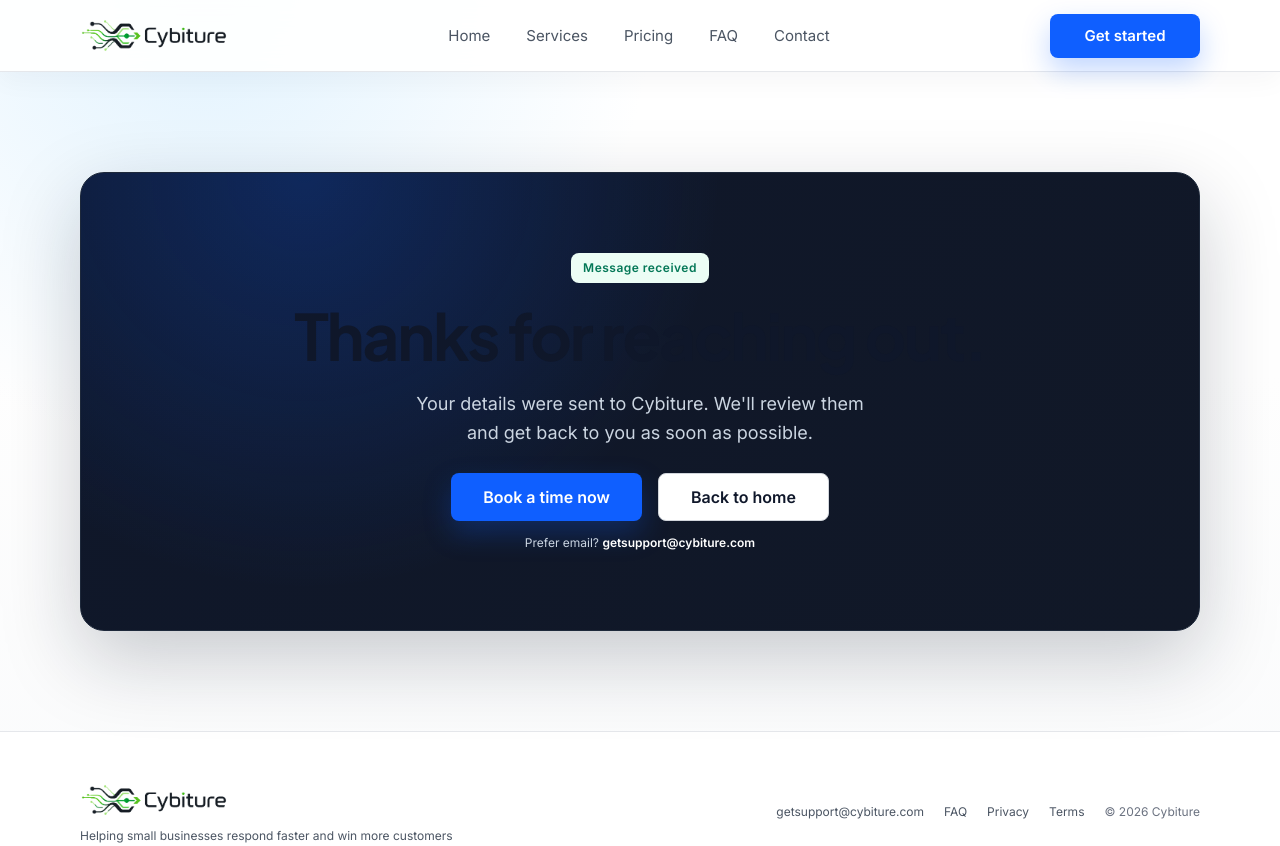
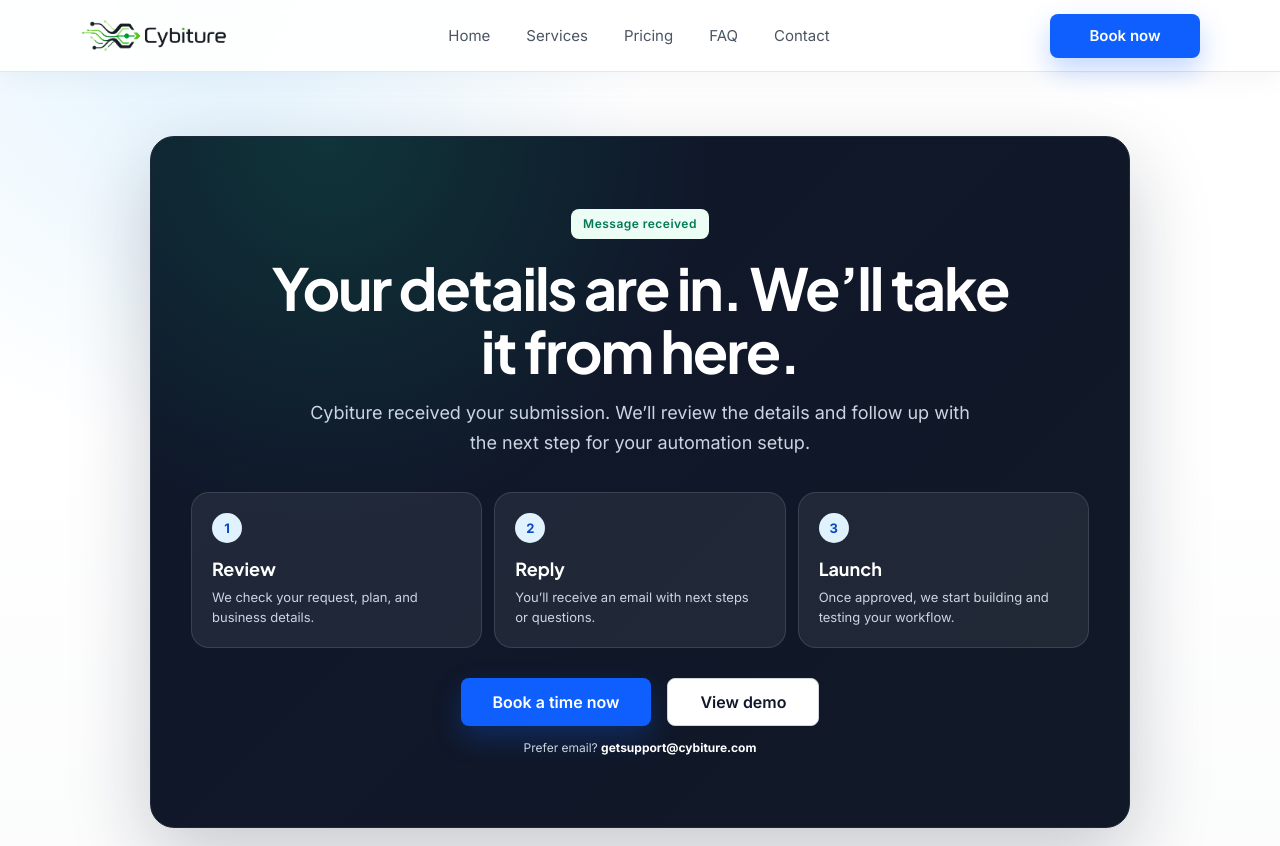
Before and after one commit to Nickbutani/cybiture, a plain HTML site: page thank-you.html in a window 1280 px wide. Shown: the top 846 px of the page. Drawn offline with Linux system fonts and the light colour scheme.

Commit message:
Improve thank you page

```diff
--- a/styles.css
+++ b/styles.css
@@ -1217,6 +1217,92 @@ h1 {
   padding: 64px 0 16px;
 }
 
+.thank-you-card {
+  max-width: 980px;
+  margin: 0 auto 48px;
+  padding: 72px 40px;
+  background:
+    radial-gradient(circle at 18% 0%, rgba(16, 185, 129, 0.18), transparent 24rem),
+    linear-gradient(135deg, #0f172a 0%, #111827 100%);
+  border: 1px solid #1e293b;
+  border-radius: 24px;
+  box-shadow: 0 28px 80px rgba(15, 23, 42, 0.22);
+  color: #fff;
+  text-align: center;
+}
+
+.thank-you-card h1 {
+  max-width: 760px;
+  margin: 18px auto 16px;
+  color: #fff;
+  font-family: "Plus Jakarta Sans", Inter, ui-sans-serif, system-ui, sans-serif;
+  font-size: clamp(34px, 5vw, 58px);
+  font-weight: 700;
+  line-height: 1.08;
+  letter-spacing: -0.035em;
+}
+
+.thank-you-card > p {
+  max-width: 660px;
+  margin: 0 auto;
+  color: var(--dark-muted);
+  font-size: 18px;
+  line-height: 1.65;
+}
+
+.thank-you-steps {
+  display: grid;
+  gap: 12px;
+  margin: 34px auto 30px;
+  grid-template-columns: repeat(3, 1fr);
+}
+
+.thank-you-steps article {
+  padding: 20px;
+  background: rgba(255, 255, 255, 0.07);
+  border: 1px solid rgba(255, 255, 255, 0.12);
+  border-radius: 18px;
+  text-align: left;
+}
+
+.thank-you-steps span {
+  display: grid;
+  width: 30px;
+  height: 30px;
+  place-items: center;
+  background: var(--blue-light);
+  border-radius: 50%;
+  color: var(--blue-dark);
+  font-size: 13px;
+  font-weight: 700;
+}
+
+.thank-you-steps h2 {
+  margin: 14px 0 7px;
+  color: #fff;
+  font-family: "Plus Jakarta Sans", Inter, ui-sans-serif, system-ui, sans-serif;
+  font-size: 18px;
+}
+
+.thank-you-steps p {
+  margin: 0;
+  color: var(--dark-muted);
+  font-size: 13px;
+  line-height: 1.55;
+}
+
+.thank-you-card small {
+  display: block;
+  margin-top: 14px;
+  color: var(--dark-muted);
+  font-size: 12px;
+}
+
+.thank-you-card small a {
+  color: #fff;
+  font-weight: 700;
+}
+
 .page-hero {
   max-width: 760px;
   margin: 0 auto;
@@ -2793,6 +2879,16 @@ html.has-js .hero.reveal {
     padding: 48px 20px;
   }
 
+  .thank-you-card {
+    margin-right: 20px;
+    margin-left: 20px;
+    padding: 56px 24px;
+  }
+
+  .thank-you-steps {
+    grid-template-columns: 1fr;
+  }
+
   .page-hero {
     padding-right: 20px;
     padding-left: 20px;
@@ -2951,6 +3047,18 @@ html.has-js .hero.reveal {
     padding: 48px 24px;
   }
 
+  .thank-you-main {
+    padding-top: 40px;
+  }
+
+  .thank-you-card h1 {
+    font-size: 32px;
+  }
+
+  .thank-you-card > p {
+    font-size: 16px;
+  }
+
   .site-footer {
     display: grid;
     padding: 28px 20px;
--- a/thank-you.html
+++ b/thank-you.html
@@ -37,6 +37,7 @@
     </script>
   </head>
   <body class="thank-you-page">
+    <a class="skip-link" href="#main">Skip to main content</a>
     <header class="site-header">
       <a class="brand" href="/" aria-label="Cybiture home">
         <img class="brand-logo" src="assets/cybiture-logo-cropped.png" alt="Cybiture" />
@@ -51,20 +52,36 @@
         <a href="/contact.html">Contact</a>
       </nav>
 
-      <a class="button nav-cta" href="/contact.html">Get started</a>
+      <a class="button nav-cta" href="https://cal.com/cybiture">Book now</a>
     </header>
 
     <main id="main" class="thank-you-main">
-      <section class="cta">
+      <section class="thank-you-card">
         <span class="tag tag-teal">Message received</span>
-        <h1>Thanks for reaching out.</h1>
-        <p>
-          Your details were sent to Cybiture. We'll review them and get back to
-          you as soon as possible.
-        </p>
+        <h1>Your details are in. We’ll take it from here.</h1>
+        <p>Cybiture received your submission. We’ll review the details and follow up with the next step for your automation setup.</p>
+
+        <div class="thank-you-steps" aria-label="What happens next">
+          <article>
+            <span>1</span>
+            <h2>Review</h2>
+            <p>We check your request, plan, and business details.</p>
+          </article>
+          <article>
+            <span>2</span>
+            <h2>Reply</h2>
+            <p>You’ll receive an email with next steps or questions.</p>
+          </article>
+          <article>
+            <span>3</span>
+            <h2>Launch</h2>
+            <p>Once approved, we start building and testing your workflow.</p>
+          </article>
+        </div>
+
         <div class="button-row">
           <a class="button button-primary" href="https://cal.com/cybiture">Book a time now</a>
-          <a class="button button-outline" href="/">Back to home</a>
+          <a class="button button-outline" href="/demo.html">View demo</a>
         </div>
         <small>
           Prefer email? <a href="mailto:getsupport@cybiture.com">getsupport@cybiture.com</a>
@@ -87,5 +104,6 @@
         <span>© 2026 Cybiture</span>
       </nav>
     </footer>
+    <script src="script.js"></script>
   </body>
 </html>
```
